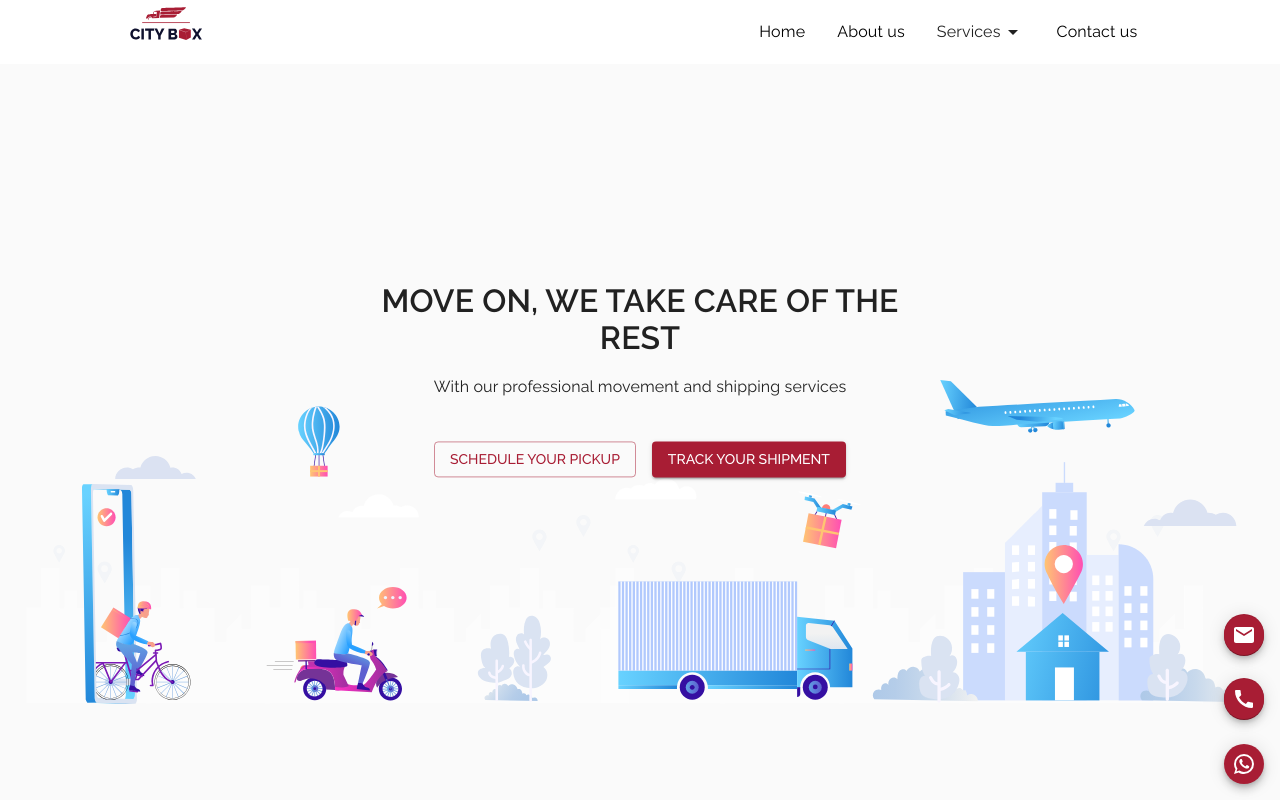
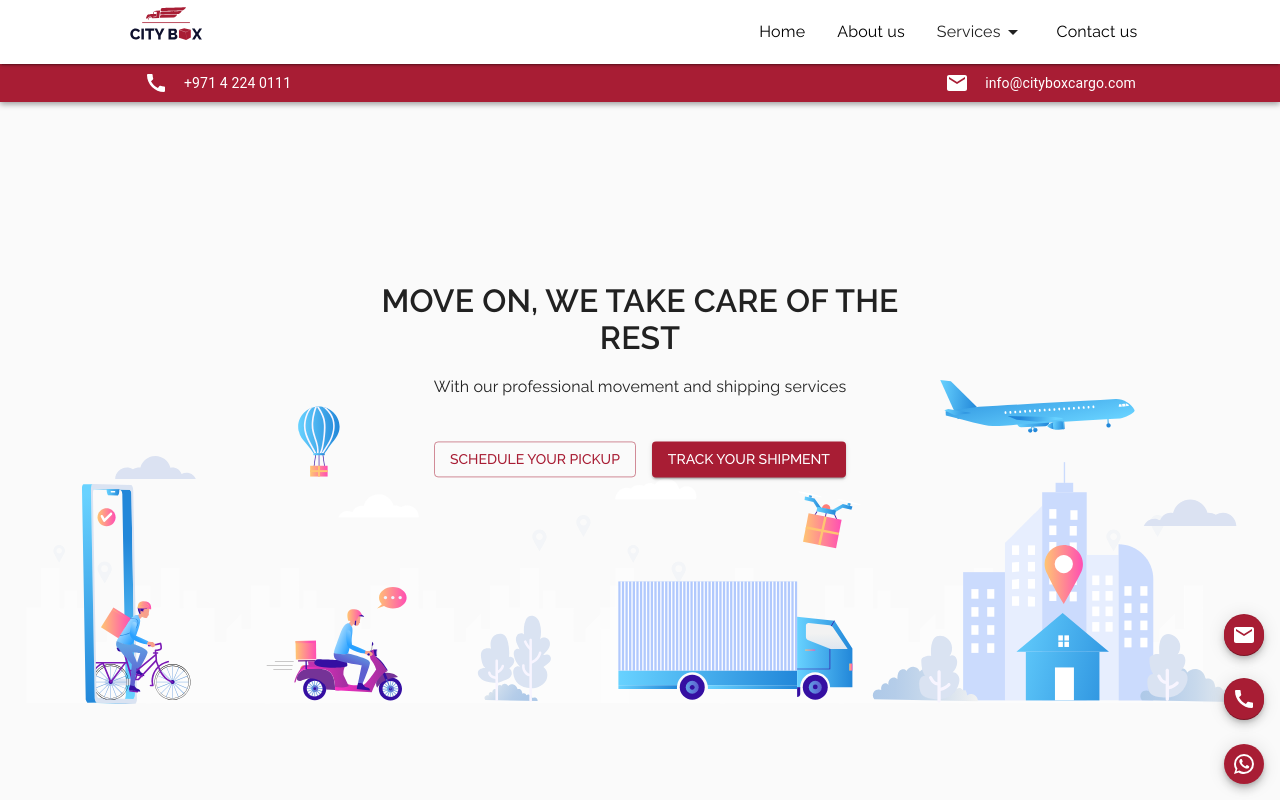
Before and after one commit to jaseemahmed/citybox-website, a React (Create React App) app: page / in a window 1280 px wide. Shown: the top 800 px of the page. Built offline with nearby package versions, Linux system fonts and the light colour scheme.

Commit message:
contact bar added

```diff
--- a/src/components/NavBar/Navbar.js
+++ b/src/components/NavBar/Navbar.js
@@ -7,6 +7,8 @@ import MobileMenu from "./Menu/MobileMenu";
 import useMediaQuery from "@material-ui/core/useMediaQuery";
 import { useTheme } from "@material-ui/core/styles";
 import useStyles from './NavbarStyles'
+import CallIcon from "@material-ui/icons/Call";
+import EmailIcon from '@material-ui/icons/Email';
 
 const Navbar = () => {
   const theme = useTheme();
@@ -30,7 +32,7 @@ const Navbar = () => {
   return (
     <Container>
       <Box component="nav">
-        <AppBar position="fixed" color="inherit" elevation={0} className={classes.appBar}>
+        <AppBar position="fixed" color="inherit" elevation={2} className={classes.appBar}>
           <Toolbar>
             <Grid container>
               <Grid item md={2} xs={6}>
@@ -42,6 +44,10 @@ const Navbar = () => {
             </Grid>
           </Toolbar>
         </AppBar>
+        <div className={classes.contactBar}>
+          <p><CallIcon /> <span>+971 4 224 0111</span></p>
+          <p><EmailIcon /> <span>info@cityboxcargo.com</span></p>
+        </div>
       </Box>
     </Container>
   );
--- a/src/components/NavBar/NavbarStyles.js
+++ b/src/components/NavBar/NavbarStyles.js
@@ -1,7 +1,29 @@
-import { makeStyles } from "@material-ui/core/styles";
+import { makeStyles } from "@material-ui/core/styles"
 
 export default makeStyles((theme) => ({
   appBar: {
     zIndex: theme.zIndex.drawer + 100,
   },
-}));
+  contactBar: {
+    top: '64px',
+    left: '0',
+    width: '100%',
+    height: '38px',
+    zIndex: '999',
+    position: 'fixed',
+    background: '#a81d34',
+    boxShadow: '0 2px 6px 0 #00000066',
+    display: 'flex',
+    justifyContent: 'space-between',
+    alignItems: 'center',
+    padding: '0 9rem',
+    color: '#fff',
+    '& p':{
+      display: 'flex',
+      alignItems: 'center',
+      '& span':{
+        marginLeft: "1rem"
+      }
+    }
+  }
+}))
```
